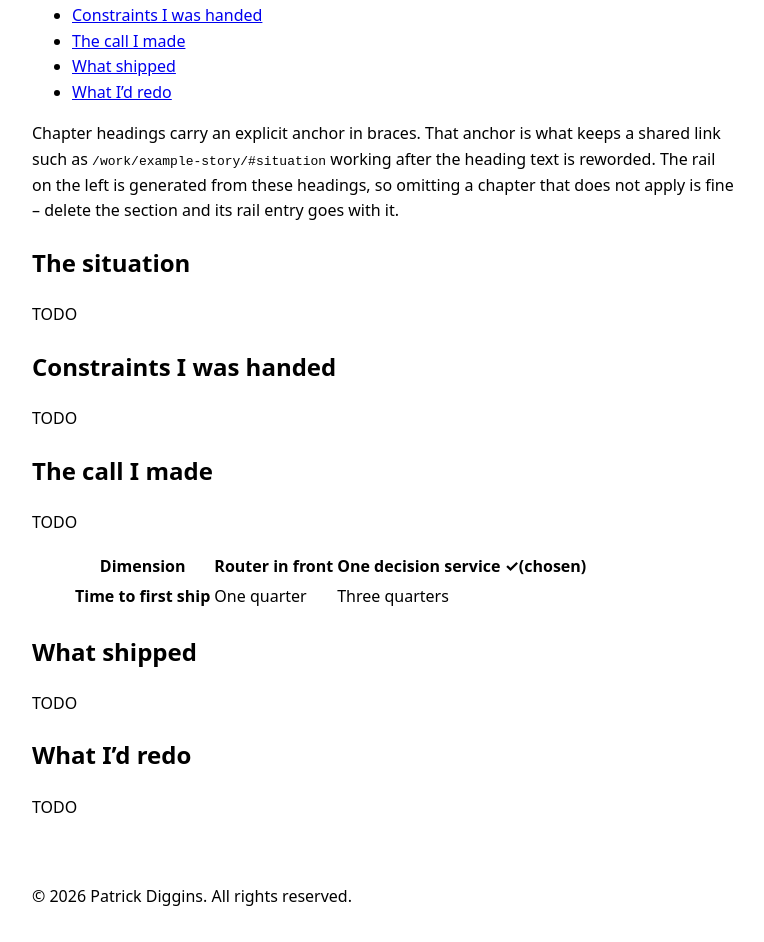
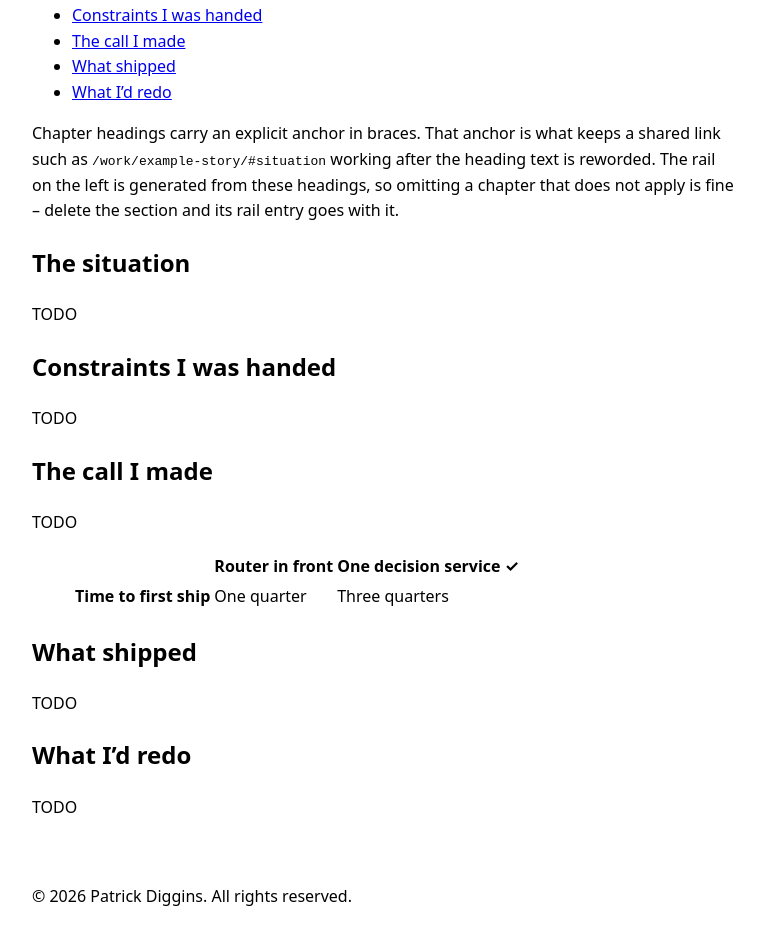
Before and after one commit to pd-product/pd-product.github.io, a Jekyll site: the page built from _work/example-story.md, in a window 1280 px wide. Shown: the part 853-1795 px from the top of the page, without its empty margins (256-1020 px from the left). Built offline with Jekyll 4.4.1, drawn with Linux system fonts in a browser that asks for light colours.

Commit message:
Fix chapter-rail parsing, order display, defaults scope, and sr-only (#4)
From an independent codex review plus verification of each finding.

chapter-rail: the label was taken by splitting the rendered HTML on the
literal >" delimiter. Kramdown renders inline code as <code class="language-
plaintext highlighter-rouge"> and links as <a href="...">, both of which contain
that delimiter, so any heading with inline code or a link produced a truncated
label and malformed markup. Now removes the known id prefix instead. The review
asserted this case was correct; it was not.

kramdown auto_ids disabled: with it on, a heading missing its explicit
{#id} appeared to work while minting an id from the heading text, so every
shared deep link broke on the next reword. Off, the chapter drops out of the
rail visibly instead.

Eyebrow number now derives from position in the sorted list rather than the
raw order value, so duplicate, missing, zero, or negative order cannot render a
duplicate number, a blank, 00, or 0-1. This also matches the stated design
intent of a reading-order signpost. order remains the sort key.

defaults scopes narrowed to types. The previous empty path scope with no
type applied repo-wide and was the root cause of stray notes under assets/
becoming published pages; PR #2 removed the instances but not the cause.

LICENSE no longer points at assets/fonts/OFL.txt, which does not exist and
contradicted the README describing the font as future work.

sr-only utility added: the markup used the class for the tradeoff table
"(chosen)" and "Dimension" labels but no rule defined it, so both rendered as
visible text on the live site. Pager landmark now only emitted when it can hold
a link.

Co-authored-by: Claude Opus 5 (1M context) <noreply@anthropic.com>

```diff
--- a/_config.yml
+++ b/_config.yml
@@ -47,16 +47,27 @@ collections:
     output: true
     permalink: /work/:title/
 
+# Explicit heading anchors are a URL contract: /work/<slug>/#situation must keep
+# working after a heading is reworded. auto_ids would silently mint an id from
+# the heading text instead, so a forgotten `{#id}` would appear to work and then
+# break every shared deep link on the next edit. With auto_ids off, a forgotten
+# anchor drops that chapter out of the rail, which is visible on the page.
+kramdown:
+  auto_ids: false
+
+# Share-card default. These scopes are deliberately narrow: an empty `path: ""`
+# scope with no `type` applies repo-wide and turned three stray notes under
+# assets/ into published, indexed pages. Scope every default to a type.
 defaults:
   - scope:
       path: ""
       type: "work"
     values:
       layout: "story"
-  # Site-wide share-card default so no page is ever missing an image.
-  # Any page or story may override with its own `image:`.
+      image: "/assets/og/default.png"
   - scope:
       path: ""
+      type: "pages"
     values:
       image: "/assets/og/default.png"
 
--- a/_includes/chapter-rail.html
+++ b/_includes/chapter-rail.html
@@ -10,7 +10,23 @@ Requires each h2 to carry an explicit kramdown anchor, e.g.
     ## The situation    {#situation}
 
 The explicit anchor is what keeps a shared deep link such as
-/work/<slug>/#situation working after the heading text is reworded.
+/work/<slug>/#situation working after the heading text is reworded. Kramdown
+auto_ids is disabled in _config.yml so that a forgotten anchor drops the
+chapter out of the rail visibly, rather than silently minting an unstable id
+derived from the heading text.
+
+PARSING NOTE. The label is taken by removing the known `id">` prefix from the
+heading's inner HTML, NOT by splitting on '">'. Splitting is wrong: kramdown
+renders inline code as <code class="language-plaintext highlighter-rouge"> and
+links as <a href="...">, both of which contain '">', so a split lands inside
+the attribute and yields a truncated label plus malformed markup.
+
+Known limits, accepted rather than fixed, because authoring guidance controls
+them and the failure is visible on the page:
+  - Only the `{#id}` attribute form is matched. `{: .class #id}` renders the
+    class first and the chapter is omitted from the rail.
+  - An h2 whose content is only an image yields an empty label; the anchor is
+    used as the label so the entry is never blank.
 
 Authoring guidance (not enforced here): 3-8 entries is the comfortable range,
 and heading text under ~24 characters avoids wrapping in the 168px rail.
@@ -20,9 +36,11 @@ and heading text under ~24 characters avoids wrapping in the 168px rail.
 <nav class="chapter-rail" aria-label="Chapters">
   <ul>
     {%- for chunk in chunks offset:1 -%}
-      {%- assign anchor = chunk | split: '"' | first -%}
-      {%- assign after = chunk | split: '">' -%}
-      {%- assign label = after[1] | split: '</h2>' | first | strip_html | strip -%}
+      {%- assign head = chunk | split: '</h2>' | first -%}
+      {%- assign anchor = head | split: '"' | first -%}
+      {%- assign prefix = anchor | append: '">' -%}
+      {%- assign label = head | remove_first: prefix | strip_html | strip -%}
+      {%- if label == '' -%}{%- assign label = anchor -%}{%- endif -%}
       <li><a href="#{{ anchor }}">{{ label }}</a></li>
     {%- endfor -%}
   </ul>
--- a/_layouts/story.html
+++ b/_layouts/story.html
@@ -13,8 +13,17 @@ omits `partners`, `chips`, or a chapter simply renders without it.
 
 <article class="story">
   <header class="story-header">
+    {%- comment -%}
+    The eyebrow number is the story's position in the sorted list, NOT the raw
+    `order` value. `order` is a sort key only. Deriving the display from
+    position is both what the design intends -- a reading-order signpost -- and
+    immune to duplicate, missing, zero, or negative `order` values, which would
+    otherwise render as a duplicate number, a blank, `00`, or `0-1`. The home
+    row derives its number the same way, so the two always agree.
+    {%- endcomment -%}
+    {%- assign display_index = position | plus: 1 -%}
     <p class="eyebrow">
-      <span class="eyebrow-index">{% if page.order < 10 %}0{% endif %}{{ page.order }}</span>
+      <span class="eyebrow-index">{% if display_index < 10 %}0{% endif %}{{ display_index }}</span>
       <span class="eyebrow-sep">/</span>
       <span class="eyebrow-category">{{ page.category }}</span>
     </p>
@@ -47,6 +56,11 @@ omits `partners`, `chips`, or a chapter simply renders without it.
     </div>
   </div>
 
+  {%- comment -%}
+  Only emit the landmark when it can hold a link; an empty labelled <nav> is
+  noise for a screen reader. With one story there is no prev and no next.
+  {%- endcomment -%}
+  {%- if ordered.size > 1 %}
   <nav class="story-pager" aria-label="More work">
     {%- assign prev_index = position | minus: 1 -%}
     {%- assign next_index = position | plus: 1 -%}
@@ -59,4 +73,5 @@ omits `partners`, `chips`, or a chapter simply renders without it.
       <a class="pager-next" rel="next" href="{{ next.url | relative_url }}">{{ next.title }}</a>
     {%- endif -%}
   </nav>
+  {%- endif %}
 </article>
--- a/assets/css/style.scss
+++ b/assets/css/style.scss
@@ -3,7 +3,23 @@
 # to /assets/css/style.css. Do not remove these two lines.
 ---
 
-/* Placeholder only. The design session's CSS replaces everything below. */
+/* Placeholder only. The design session's CSS replaces everything below --
+   EXCEPT .sr-only, which is functional, not decorative. The markup uses it to
+   hide text that only assistive technology should read, such as the "(chosen)"
+   label on a tradeoff table header. Without the rule the text renders visibly.
+   Keep it when this file is replaced. */
+
+.sr-only {
+  position: absolute;
+  width: 1px;
+  height: 1px;
+  padding: 0;
+  margin: -1px;
+  overflow: hidden;
+  clip: rect(0, 0, 0, 0);
+  white-space: nowrap;
+  border: 0;
+}
 
 *,
 *::before,
--- a/index.html
+++ b/index.html
@@ -21,8 +21,12 @@ permalink: /
         {%- if card %}
         <img class="work-card-image" src="{{ card | relative_url }}" alt="">
         {%- endif %}
+        {%- comment -%}
+        Position in the sorted list, not the raw `order` value. See the same
+        note in _layouts/story.html; both derive it this way so they agree.
+        {%- endcomment -%}
         <p class="eyebrow">
-          <span class="eyebrow-index">{% if story.order < 10 %}0{% endif %}{{ story.order }}</span>
+          <span class="eyebrow-index">{% if forloop.index < 10 %}0{% endif %}{{ forloop.index }}</span>
           <span class="eyebrow-sep">/</span>
           <span class="eyebrow-category">{{ story.category }}</span>
         </p>
```
Also changed, not shown: README.md, 1 other file.
